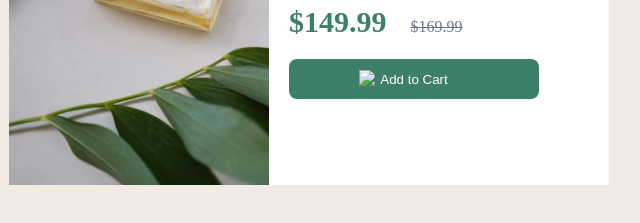
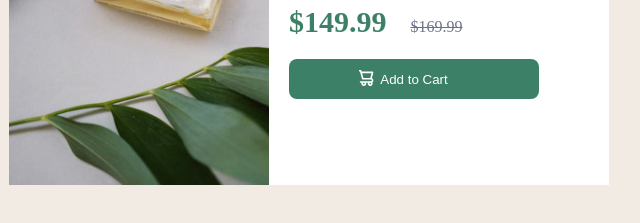
Before and after one commit to m-abend/product-preview-card, a plain HTML site: page index.html in a window 1280 px wide. Shown: the part 435-658 px from the top of the page, 331-971 px from the left. Drawn offline with Linux system fonts and the light colour scheme; the site is published under a folder, as on GitHub Pages, so addresses that start at the root find nothing; a web font is replaced by a local one.

Commit message:
Update index.html

```diff
--- a/index.html
+++ b/index.html
@@ -29,7 +29,7 @@
             <span class="price-new">$149.99</span>
             <span class="price-old">$169.99</span>
           </p>
-          <button class="add-product"><span class="card-icon"><img src="/images/icon-cart.svg" /></span>Add to Cart</button>
+          <button class="add-product"><span class="card-icon"><img src="./images/icon-cart.svg" /></span>Add to Cart</button>
         </div>
       </div>
     </div>
```
